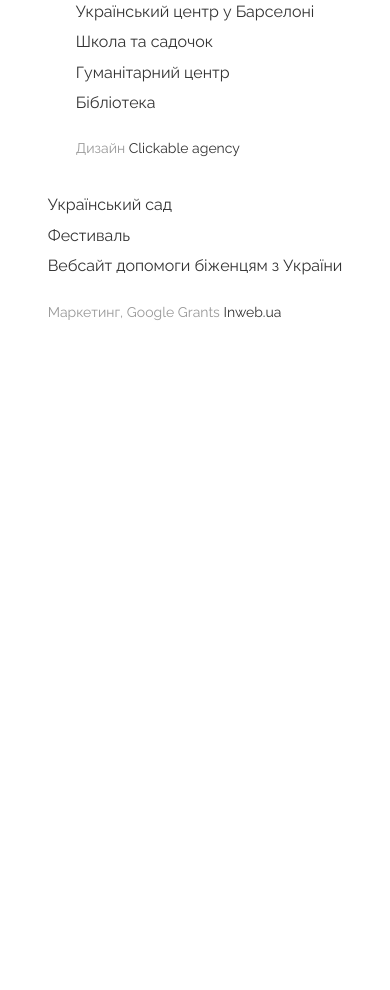
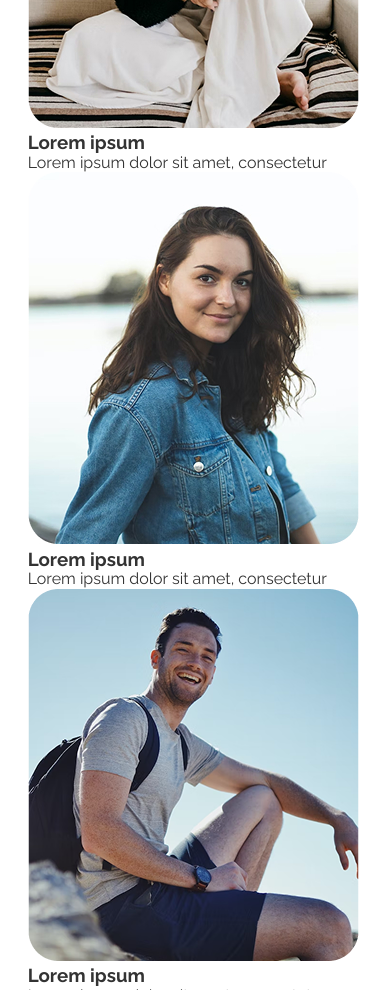
Before and after one commit to serg050889/practice, a website: page index.html in a window 390 px wide. Shown: the part 10700-11690 px from the top of the page. Before the commit the page ends 11060 px from the top, so only its background shows below. Drawn offline with Linux system fonts and the light colour scheme.

Commit message:
Contacts -- Done

```diff
--- a/index.html
+++ b/index.html
@@ -454,6 +454,33 @@
 <footer class="footer">
     <div class="footer__row">
         <div class="footer__logo">
+  </main>
+  <h1>Наша команда</h1>
+        <div class="team">
+        <div class="member">
+        <img src="./img/Rectangle 28.jpg" alt="Член команды 1">
+      <h3>Lorem ipsum</h3>
+      <p>Lorem ipsum dolor sit amet, consectetur</p>
+    </div>
+    <div class="member">
+      <img src="./img/Rectangle 29.jpg" alt="Член команды 2">
+      <h3>Lorem ipsum</h3>
+      <p>Lorem ipsum dolor sit amet, consectetur</p>
+    </div>
+    <div class="member">
+      <img src="./img/Rectangle 30.png" alt="Член команды 3">
+      <h3>Lorem ipsum</h3>
+      <p>Lorem ipsum dolor sit amet, consectetur</p>
+    </div>
+    <div class="member">
+      <img src="./img/Rectangle 31.jpg" alt="Член команды 4">
+      <h3>Lorem ipsum</h3>
+      <p>Lorem ipsum dolor sit amet, consectetur</p>
+    </div>
+  </div>
+        <footer class="footer">
+        <div class="footer__row">
+          <div class="footer__logo">
             <img class="rbk" src="/img/logo.png" alt="Джерело logo" />
             <p>© Djerelo.eu. 2022 Усі права захищено.</p>
         </div>
--- a/scss/contacts.scss
+++ b/scss/contacts.scss
@@ -0,0 +1,69 @@
+body {
+    background: #fff;
+    margin: 0;
+    padding: 60px 20px;
+    text-align: center;
+  }
+
+  h2 {
+    margin-bottom: 40px;
+    font-size: 32px;
+  }
+
+  .team {
+    display: flex;
+    justify-content: center;
+    flex-wrap: nowrap;
+    gap: 40px;
+    max-width: 960px;
+    margin: 0 auto;
+  }
+
+  .member {
+    max-width: 220px;
+    text-align: center;
+    transition: transform 0.3s ease, box-shadow 0.3s ease;
+
+    img {
+      width: 100%;
+      border-radius: 16px;
+      display: block;
+      box-shadow: 0 4px 12px rgba(0, 0, 0, 0.08);
+    }
+
+    h3 {
+      margin: 22px 0 6px;
+      font-size: 16px;
+      font-weight: 600;
+    }
+
+    p {
+      margin: 0;
+      color: #666;
+      font-size: 14px;
+    }
+
+    &:hover {
+      transform: translateY(-6px);
+
+      img {
+        box-shadow: 0 12px 24px rgba(0, 0, 0, 0.15);
+      }
+    }
+  }
+  @media (max-width: 900px) {
+    .team {
+      gap: 30px;
+    }
+  }
+
+  @media (max-width: 600px) {
+    .team {
+      flex-direction: column;
+      align-items: center;
+    }
+
+    .member {
+      max-width: 300px;
+    }
+  }
--- a/scss/footer.scss
+++ b/scss/footer.scss
@@ -56,6 +56,28 @@
       flex-direction: column;
       align-items: center;
       gap: 40px;
+ .footer__column {
+    display: flex;
+    flex-direction: column;
+    justify-content: space-between;
+}
+.rbk{
+    max-width: 150px;
+}
+.footer__logo {
+    display: flex;
+    flex-direction: column;
+    justify-content: space-between;
+
+    img {
+      max-width: 150px;
+    }
+
+    p {
+      font-size: 16px;
+      color: #666;
     }
   }
-}
+    }
+  }
+  }
```
